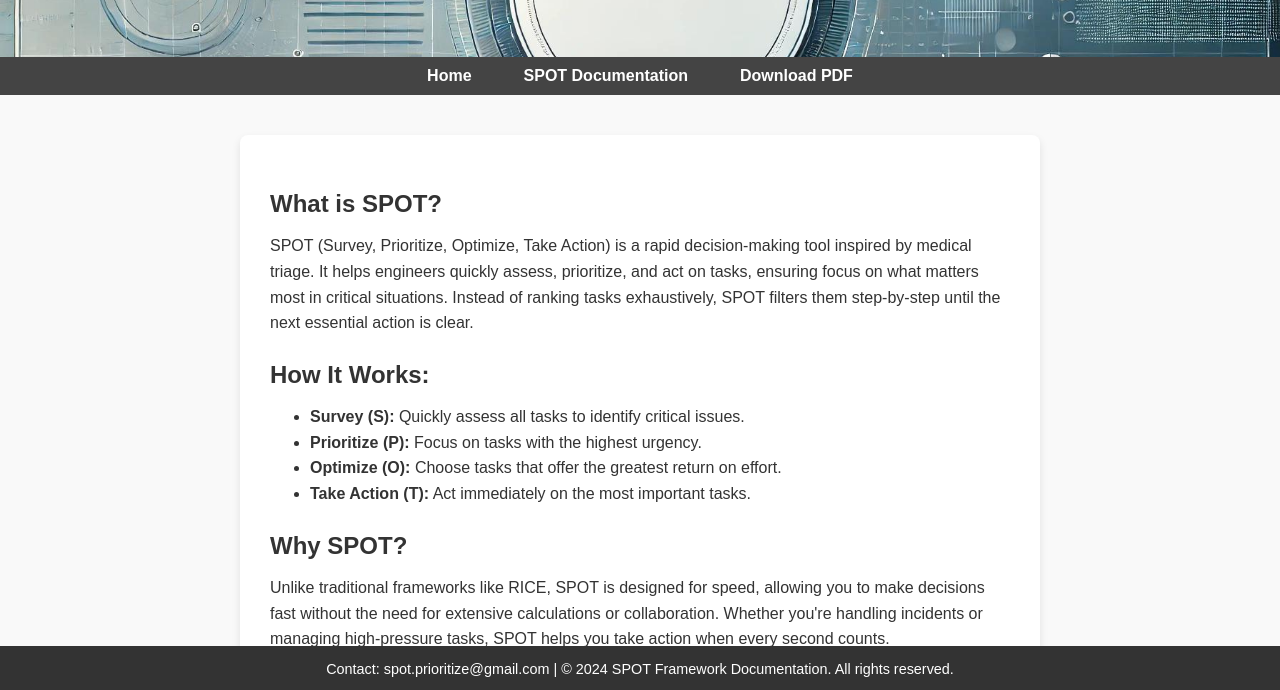
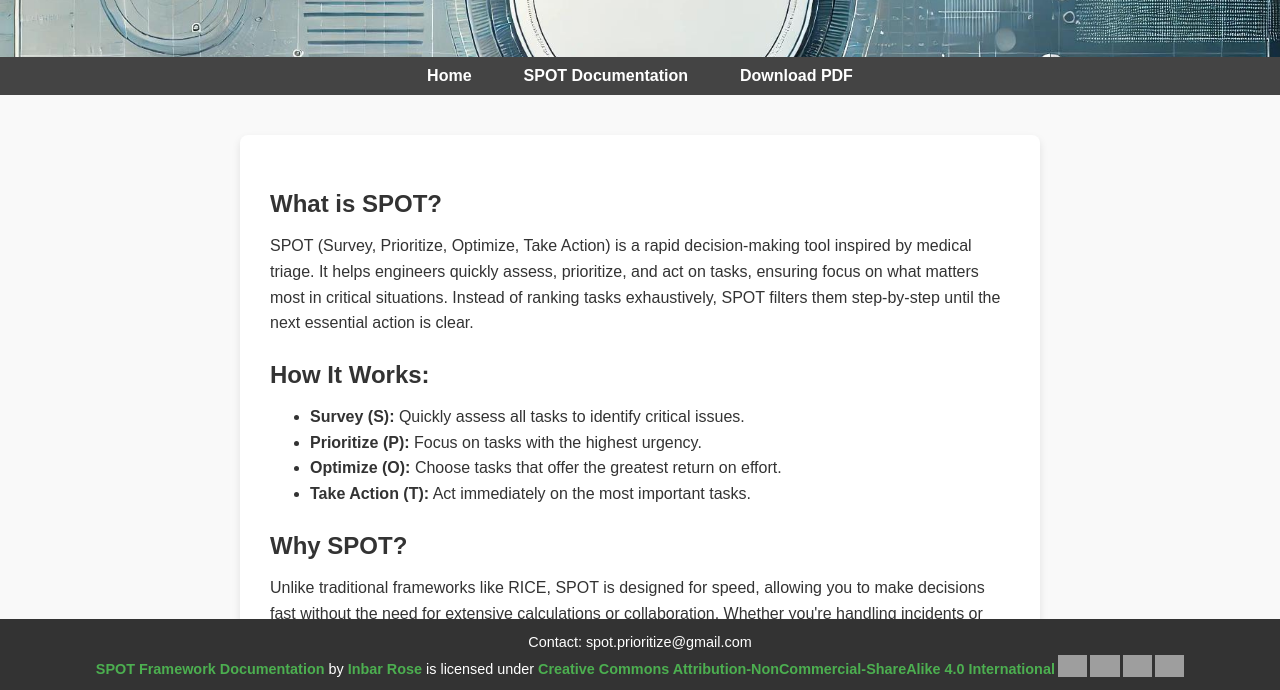
Before and after one commit to spot-priority/spot-priority.github.io, a plain HTML site: page docs/index.html in a window 1280 px wide. Shown: the part 108-798 px from the top of the page. Drawn offline with Linux system fonts and the light colour scheme; grey boxes are pictures that could not be loaded.

Commit message:
add license to content

```diff
--- a/docs/index.html
+++ b/docs/index.html
@@ -34,7 +34,22 @@
 
         <!-- Footer Section -->
         <footer>
-            <p>Contact: spot.prioritize@gmail.com | © 2024 SPOT Framework Documentation. All rights reserved.</p>
+            <p>Contact: spot.prioritize@gmail.com </p>
+            <p xmlns:cc="http://creativecommons.org/ns#" xmlns:dct="http://purl.org/dc/terms/"><a property="dct:title"
+                    rel="cc:attributionURL" href="https://github.com/spot-priority/spot-priority.github.io">SPOT Framework
+                    Documentation</a> by <a rel="cc:attributionURL dct:creator" property="cc:attributionName"
+                    href="https://www.linkedin.com/in/inbarrose/">Inbar Rose</a> is licensed under <a
+                    href="https://creativecommons.org/licenses/by-nc-sa/4.0/?ref=chooser-v1" target="_blank"
+                    rel="license noopener noreferrer" style="display:inline-block;">Creative Commons
+                    Attribution-NonCommercial-ShareAlike 4.0 International<img
+                        style="height:22px!important;margin-left:3px;vertical-align:text-bottom;"
+                        src="https://mirrors.creativecommons.org/presskit/icons/cc.svg?ref=chooser-v1" alt=""><img
+                        style="height:22px!important;margin-left:3px;vertical-align:text-bottom;"
+                        src="https://mirrors.creativecommons.org/presskit/icons/by.svg?ref=chooser-v1" alt=""><img
+                        style="height:22px!important;margin-left:3px;vertical-align:text-bottom;"
+                        src="https://mirrors.creativecommons.org/presskit/icons/nc.svg?ref=chooser-v1" alt=""><img
+                        style="height:22px!important;margin-left:3px;vertical-align:text-bottom;"
+                        src="https://mirrors.creativecommons.org/presskit/icons/sa.svg?ref=chooser-v1" alt=""></a></p>
         </footer>
 
         <!-- Link to external JavaScript -->
--- a/docs/styles.css
+++ b/docs/styles.css
@@ -122,3 +122,23 @@ footer {
 footer p {
     margin: 5px 0;
 }
+
+/* Styling footer links */
+footer a {
+    color: #4CAF50;
+    /* Bright green color for contrast */
+    text-decoration: none;
+    font-weight: bold;
+    transition: color 0.3s ease;
+    /* Smooth transition effect */
+}
+
+footer a:hover {
+    color: #FFD700;
+    /* Gold color on hover for added emphasis */
+}
+
+footer a:active {
+    color: #FF4500;
+    /* Red-orange color on click for feedback */
+}
```
Also changed, not shown: 1 other file.
